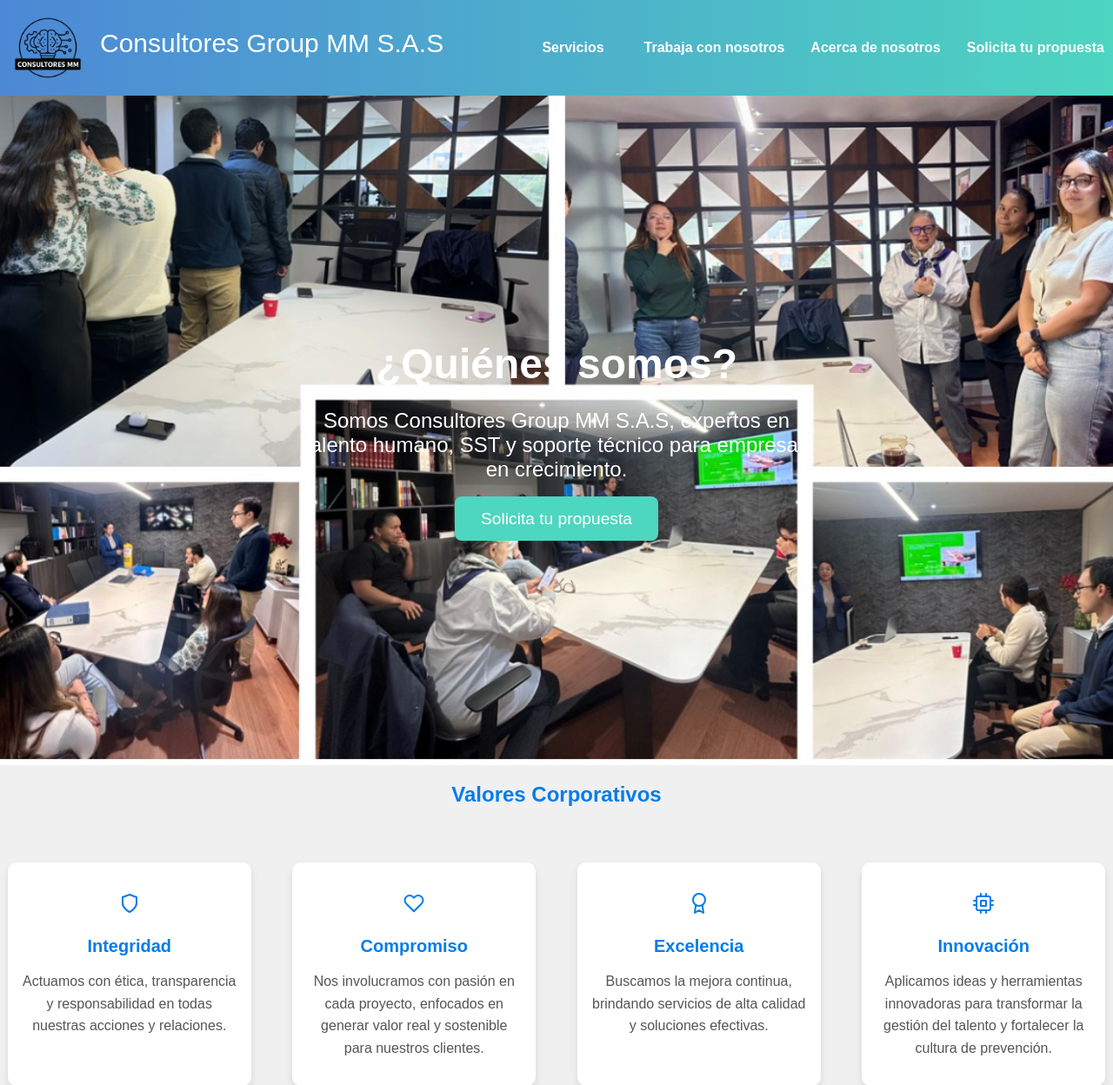
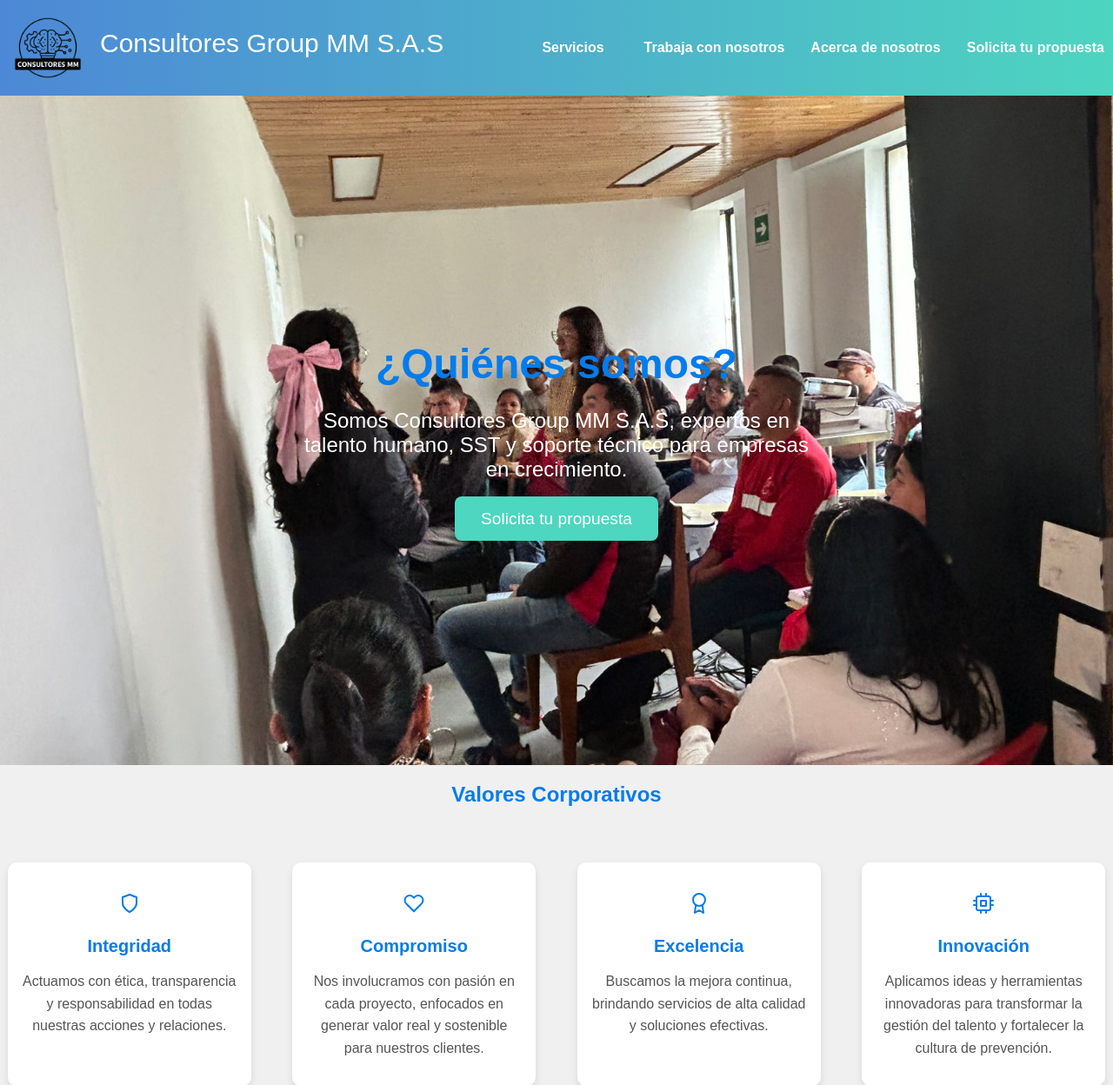
Before and after one commit to Pickno/empresa_rrhh, a Flask app: page / in a window 1280 px wide. Shown: the top 1248 px of the page at 87% size. Run offline with Flask 3, Linux system fonts and the light colour scheme.

Commit message:
Actualiza archivos de formulario

```diff
--- a/static/estilos.css
+++ b/static/estilos.css
@@ -80,7 +80,7 @@
   left: 0;
   border-radius: 10px;
   display: none;
-  background-color: #89b8f5;
+  background: linear-gradient(to right, #4d88d6, #4DD6C0);
   min-width: 220px;
   box-shadow: 0px 8px 16px rgba(0,0,0,0.2);
   z-index: 1;
@@ -438,7 +438,7 @@
 /* impacto principal */
 
 .presentacion {
-  background-image: url('../static/fondo_inicio.jpg'); /* reemplaza con tu imagen */
+  background-image: url('../static/fondo_inicio2.jpg');
   background-size: cover;
   background-position: center;
   height: 100vh;
@@ -446,13 +446,14 @@
   align-items: center;
   justify-content: center;
   text-align: center;
-  color: white;
+  color: black;
   padding: 0 20px;
 }
 
 .contenido-presentacion h1 {
   font-size: 3rem;
   margin-bottom: 1rem;
+  color: #037cec;
 }
 
 .contenido-presentacion p {
@@ -461,6 +462,7 @@
   max-width: 600px;
   margin-left: auto;
   margin-right: auto;
+  color: white;
 }
 
 .btn-solicita {
```
Also changed, not shown: static/fondo_inicio2.jpg (added).
